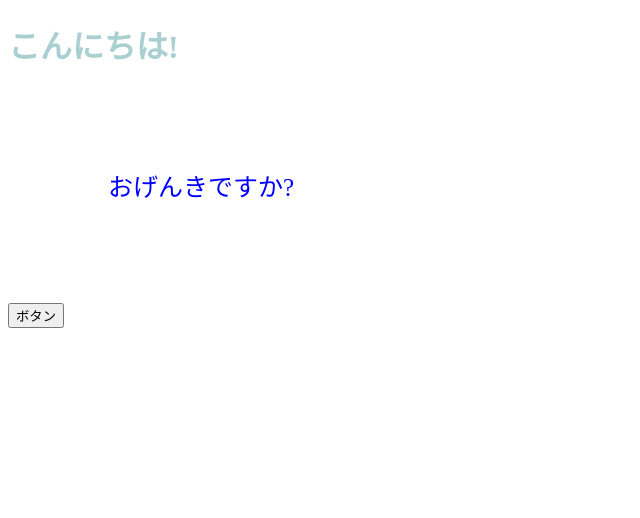
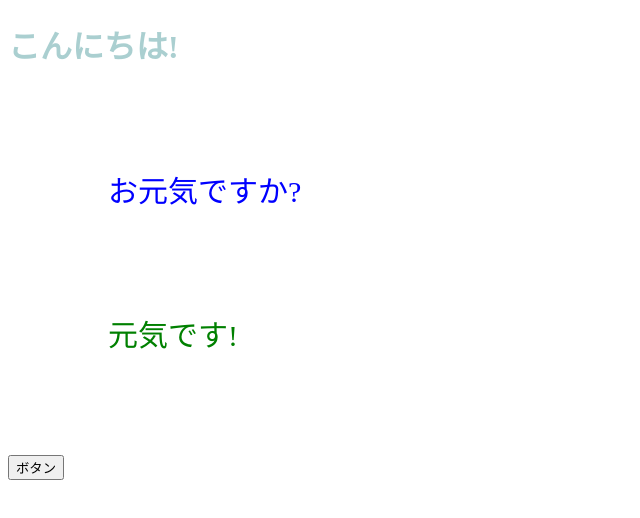
Before and after one commit to yuuta-git12/React_TIL, a React (Vite) app: page / in a window 1280 px wide. Shown: the top 518 px of the page, without its empty margins (0-640 px from the left). Built offline with nearby package versions, Linux system fonts and the light colour scheme.

Commit message:
propsに関する項目追加

```diff
--- a/src/App.jsx
+++ b/src/App.jsx
@@ -1,17 +1,15 @@
+import { ColorfulMessage } from "./components/ColorfulMessage";
+
 export const App = () => {
     const onClickButtton = () => alert();
-    // スタイルのオブジェクト
-    const contentStyle = {
-        color: "blue",
-        fontSize: "25px",
-        margin: "100px",
-    };
     return(
     // ReactFragmentを使うパターン
     <>
         {/* スタイルの適用方法 */}
         <h1 style={{ color: "#aacfd0" }}>こんにちは!</h1>
-        <p style={contentStyle}>おげんきですか?</p>
+        <ColorfulMessage color="blue" fontSize="30px">お元気ですか?</ColorfulMessage>
+        <ColorfulMessage color="green" fontSize="30px">元気です!</ColorfulMessage>
+
         {/* 関数の適用方法 */}
         <button onClick={onClickButtton}>ボタン</button>
     </>
--- /dev/null
+++ b/src/components/ColorfulMessage.jsx
@@ -0,0 +1,13 @@
+export const ColorfulMessage = (props) => {
+    // console.log(props);
+    // 分割代入によるpropsの取り出し
+    const { color, fontSize , children} = props;
+    const contentStyleA = {
+        // プロパティ名と変数名が同じ場合は省略できる
+        color,
+        fontSize,
+        margin: "100px",
+    };
+
+    return <p style={contentStyleA}>{children}</p>
+}
```
